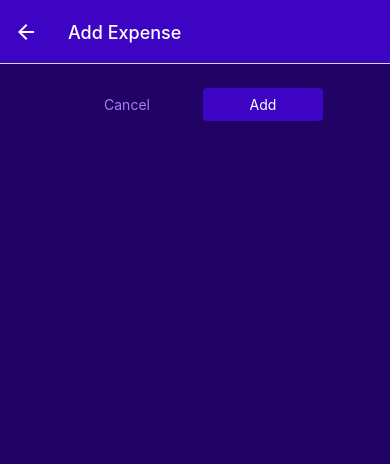
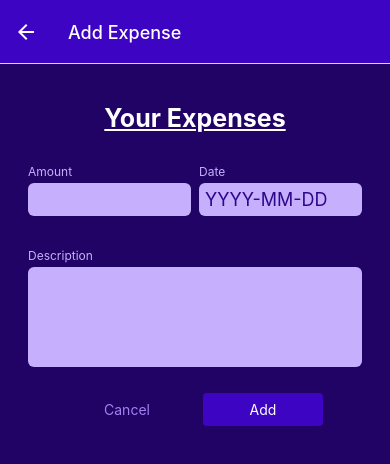
Before and after one commit to ugutkarsh/ExpenseTracker, a React Native app: screen /ManageExpenses in a window 390 px wide. Shown: the top 464 px of the page. Built offline with nearby package versions, Linux system fonts and the light colour scheme.

Commit message:
some changes

```diff
--- a/App.js
+++ b/App.js
@@ -1,7 +1,7 @@
 import { createBottomTabNavigator } from '@react-navigation/bottom-tabs';
 import { NavigationContainer } from '@react-navigation/native';
 import { createNativeStackNavigator } from '@react-navigation/native-stack';
-import { StyleSheet } from 'react-native';
+import { StatusBar, StyleSheet } from 'react-native';
 import AllExpenses from './src/screens/AllExpenses';
 import ManageExpenses from './src/screens/ManageExpenses';
 import RecentExpenses from './src/screens/RecentExpenses';
@@ -17,13 +17,13 @@
 const ExpensesOverview = () => {
   return (
     <BottomTabs.Navigator
-      screenOptions={({navigation}) => ({
+      screenOptions={({ navigation }) => ({
         headerStyle: { backgroundColor: GlobalStyles.colors.primary800 },
         headerTintColor: '#fff',
         tabBarStyle: { backgroundColor: GlobalStyles.colors.primary800 },
         tabBarActiveTintColor: GlobalStyles.colors.accent500,
         headerRight: ({ }) => (
-          <IconButton icon="plus" size={24} color={"#fff"} onPress={() => {navigation.navigate('ManageExpenses') }} />
+          <IconButton icon="plus" size={24} color={"#fff"} onPress={() => { navigation.navigate('ManageExpenses') }} />
         )
       })}
     >
@@ -45,9 +45,10 @@
 const App = () => {
   return (
     <ExpensesContextProvider>
+      <StatusBar style="light"/>
       <NavigationContainer>
         <Stack.Navigator screenOptions={{
-        headerStyle: {backgroundColor:GlobalStyles.colors.primary500},
+          headerStyle: { backgroundColor: GlobalStyles.colors.primary500 },
           headerTintColor: "#fff"
         }}>
           <Stack.Screen name="ExpensesOverview" component={ExpensesOverview} options={{ headerShown: false }} />
--- /dev/null
+++ b/src/ManageExpense/ExpenseForm.js
@@ -0,0 +1,40 @@
+import { View, Text, StyleSheet } from 'react-native';
+import Input from './Input';
+
+const ExpenseForm = () => {
+    const amountChangeHandler = () => { };
+    return (
+        <View >
+            <Text style={styles.text}>Your Expenses</Text>
+            <View style={{ flexDirection: "row", justifyContent: "space-between" }}>
+                <Input label="Amount" textInputConfig={{
+                    keyboardType: 'decimal-pad',
+                    onChangeText: amountChangeHandler,
+                }} />
+                <Input label="Date" textInputConfig={{
+                    placeholder: 'YYYY-MM-DD',
+                    maxLength: 10,
+                    onChangeText: () => { }
+                }} />
+            </View>
+            <View style={{ flexDirection: 'row', marginBottom: 10 }}>
+                <Input label="Description" textInputConfig={{
+                    multiline: true,
+                }} />
+            </View>
+        </View>
+    );
+};
+
+export default ExpenseForm;
+
+const styles = StyleSheet.create({
+    text: {
+        color: "#fff",
+        fontWeight: "bold",
+        fontSize: 25,
+        marginVertical: 15,
+        textDecorationLine: "underline",
+        textAlign: "center"
+    }
+});
--- /dev/null
+++ b/src/ManageExpense/Input.js
@@ -0,0 +1,45 @@
+import { StyleSheet, Text, View, TextInput } from 'react-native';
+import { GlobalStyles } from '../constants/styles';
+
+const Input = ({ label, textInputConfig }) => {
+
+    let inputStyles =[styles.input];
+
+    if(textInputConfig && textInputConfig.multiline){
+        inputStyles.push(styles.inputMultiline)
+    }
+
+    return (
+        <View style={styles.inputContainer}>
+            <Text style={styles.label}>{label}</Text>
+            <TextInput style={inputStyles} {...textInputConfig} />
+        </View>
+    );
+};
+
+export default Input;
+
+const styles = StyleSheet.create({
+    inputContainer: {
+        flex: 1,
+        marginHorizontal: 4,
+        marginVertical: 16,
+    },
+    label: {
+        fontSize: 12,
+        color: GlobalStyles.colors.primary100,
+        marginBottom: 4
+    },
+    input: {
+        backgroundColor: GlobalStyles.colors.primary100,
+        padding: 6,
+        borderRadius: 6,
+        fontSize: 18,
+        color: GlobalStyles.colors.primary700
+    },
+    inputMultiline:{
+        minHeight: 100,
+        textAlignVertical: "top",
+
+    }
+});
--- a/src/components/ExpensesOutput/ExpensesOutput.js
+++ b/src/components/ExpensesOutput/ExpensesOutput.js
@@ -1,14 +1,18 @@
-import { View, StyleSheet } from "react-native";
+import { StyleSheet, Text, View } from "react-native";
+import { GlobalStyles } from "../../constants/styles";
 import ExpensesList from "./ExpensesList";
 import ExpensesSummary from "./ExpensesSummary";
-import { GlobalStyles } from "../../constants/styles";
-import DUMMY_EXPENSES from "../../dummydata";
 
-const ExpensesOuput = ({ expenses, expensesPeriod }) => {
+const ExpensesOuput = ({ expenses, expensesPeriod, fallbackText }) => {
+    let content =<Text style = {styles.infoText}>{fallbackText}</Text>
+
+    if(expenses.length>0){
+        content =<ExpensesList expenses={expenses} />
+    }
     return (
         <View style={styles.container}>
             <ExpensesSummary expenses={expenses} periodName={expensesPeriod} />
-            <ExpensesList expenses={expenses} />
+            {content}
         </View>
     );
 }
@@ -22,5 +26,11 @@
         paddingTop: 24,
         paddingBottom: 0,
         backgroundColor: GlobalStyles.colors.primary700
-    }
+    },
+    infoText: {
+        color: "#fff",
+        fontSize: 16,
+        textAlign: "center",
+        marginTop: 32
+    },
 });
--- a/src/screens/AllExpenses.js
+++ b/src/screens/AllExpenses.js
@@ -5,7 +5,7 @@
 const AllExpenses = () => {
     const expensesCtx = useContext(ExpensesContext);
     return (
-        <ExpensesOuput expenses={expensesCtx.expenses} expensesPeriod="Total" />
+        <ExpensesOuput expenses={expensesCtx.expenses} expensesPeriod="Total" fallbackText="No registered expenses found"/>
     );
 }
 
--- a/src/screens/ManageExpenses.js
+++ b/src/screens/ManageExpenses.js
@@ -4,6 +4,7 @@
 import IconButton from "../components/UI/IconButton";
 import { GlobalStyles } from "../constants/styles";
 import { ExpensesContext } from "../store/expenses-context";
+import ExpenseForm from "../ManageExpense/ExpenseForm";
 
 
 const ManageExpenses = ({ route, navigation }) => {
@@ -58,6 +59,7 @@
     };
     return (
         <View style={styles.container}>
+            <ExpenseForm/>
             <View style={styles.buttons}>
                 <Button style={styles.button} mode="flat" onPress={cancelHandler}>
                     Cancel
--- a/src/screens/RecentExpenses.js
+++ b/src/screens/RecentExpenses.js
@@ -12,7 +12,7 @@
         return expense.date > date7DaysAgo;
     })
     return (
-        <ExpensesOuput expenses={recentExpenses} expensesPeriod="Last 7 Days" />
+        <ExpensesOuput expenses={recentExpenses} expensesPeriod="Last 7 Days" fallbackText="No expenses registered for the last 7 days"/>
     )
 }
 
```
Lines whose indentation alone changed are shown as unchanged.
